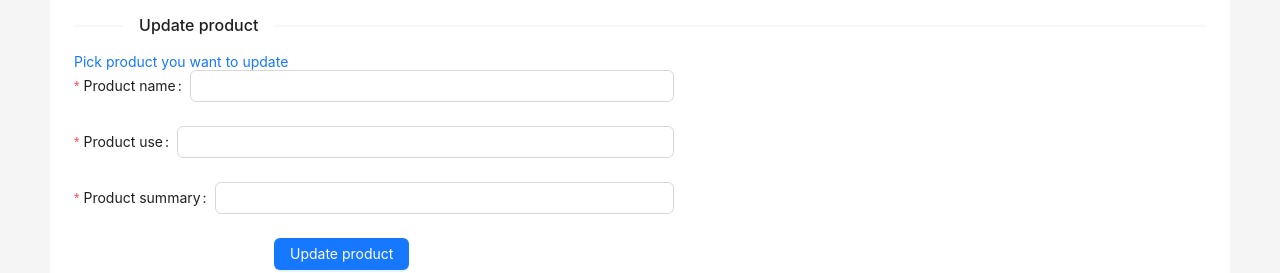
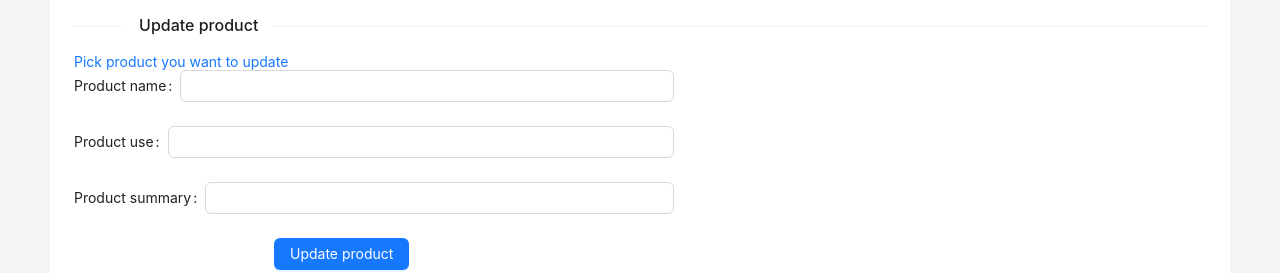
Before and after one commit to anastasijacvetkovic/NBP_Neo4J_front, a React (Create React App) app: page /admin in a window 1280 px wide. Shown: the part 438-711 px from the top of the page. Built offline with nearby package versions, Linux system fonts and the light colour scheme.

Commit message:
pushic pre nego da probam nesto

```diff
--- a/src/AdminPage.js
+++ b/src/AdminPage.js
@@ -1,4 +1,5 @@
 import axios from "axios";
+import { useState, useEffect } from "react";
 import {
   Divider,
   Space,
@@ -12,6 +13,16 @@ import {
 const { Title } = Typography;
 
 const Admin = () => {
+  const [productUpdate, setProductUpdate] = useState([]);
+  const getProducts = () => {
+    axios
+      .get("https://localhost:5001/api/Product/Get_Products/")
+      .then((res) => {
+        console.log(res.data);
+        setProductUpdate(res.data);
+      })
+      .cath((err) => console.log(err.message));
+  };
   const onFinish = (values) => {
     console.log("Success:", values);
   };
@@ -171,7 +182,7 @@ const Admin = () => {
         </Form.Item>
       </Form>
       <Divider orientation="left">Update product</Divider>
-      <Dropdown menu={{ items }}>
+      <Dropdown menu={{ productUpdate }}>
         <a onClick={(e) => e.preventDefault()}>
           <Space>Pick product you want to update</Space>
         </a>
@@ -183,41 +194,14 @@ const Admin = () => {
         }}
         onFinish={onFinish}
       >
-        <Form.Item
-          label="Product name"
-          name="productName"
-          rules={[
-            {
-              required: true,
-              message: "Please input product's name!",
-            },
-          ]}
-        >
+        <Form.Item label="Product name" name="productName">
           <Input />
         </Form.Item>
 
-        <Form.Item
-          label="Product use"
-          name="use"
-          rules={[
-            {
-              required: true,
-              message: "Please input product's use!",
-            },
-          ]}
-        >
+        <Form.Item label="Product use" name="use">
           <Input />
         </Form.Item>
-        <Form.Item
-          label="Product summary"
-          name="summary"
-          rules={[
-            {
-              required: true,
-              message: "Please input product's summary!",
-            },
-          ]}
-        >
+        <Form.Item label="Product summary" name="summary">
           <Input />
         </Form.Item>
 
@@ -652,7 +636,7 @@ const Admin = () => {
               <Space>Pick brand you want to delete</Space>
             </a>
           </Dropdown>
-          <Button type="primary" htmlType="onCLick">
+          <Button type="primary" htmlType="onClick">
             Delete brand
           </Button>
         </Space>
```
